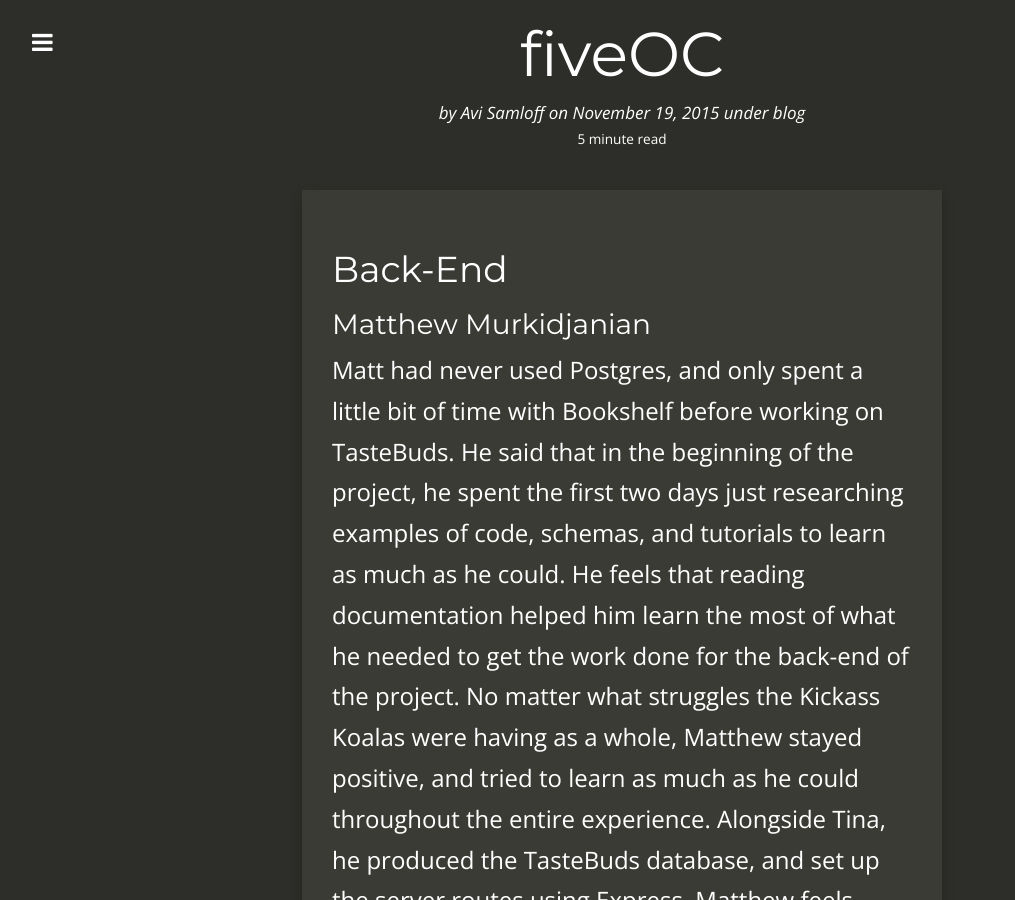
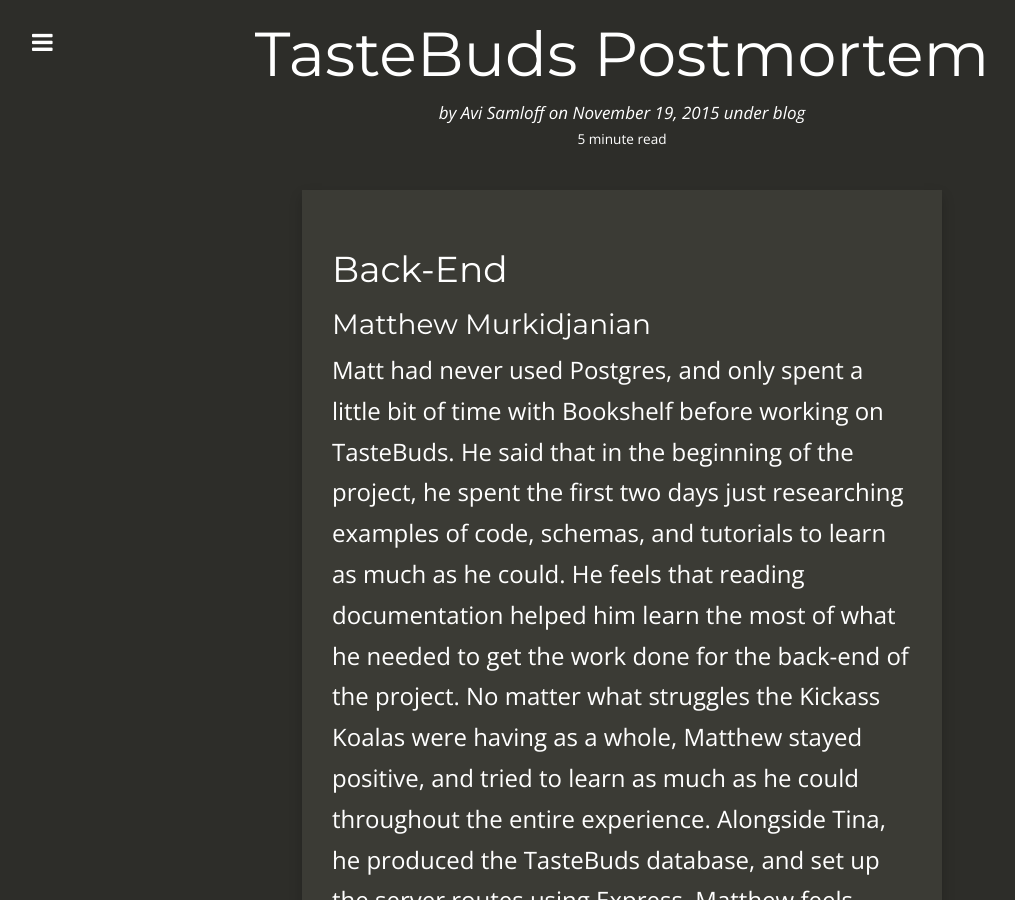
Before and after one commit to theavish/theavish.github.io, a Jekyll site: the page built from _posts/2015-11-19-TasteBuds-Postmortem.md, in a window 1280 px wide and 900 px high. Shown: the whole window, without its empty margins (18-1033 px from the left). Built offline with Jekyll 4.4.1, drawn with Linux system fonts in a browser that asks for light colours; nearby versions of some CDN libraries; Markdown is read by kramdown in place of the engine named in the settings.

Commit message:
updates post

```diff
--- a/_posts/2015-11-19-TasteBuds-Postmortem.md
+++ b/_posts/2015-11-19-TasteBuds-Postmortem.md
@@ -1,6 +1,6 @@
 ---
 layout:     post
-title:      fiveOC
+title:      TasteBuds Postmortem
 date:       2015-11-19 11:40:41
 author:     Avi Samloff
 summary:    Postmortem for our Greenfield Project.
```
